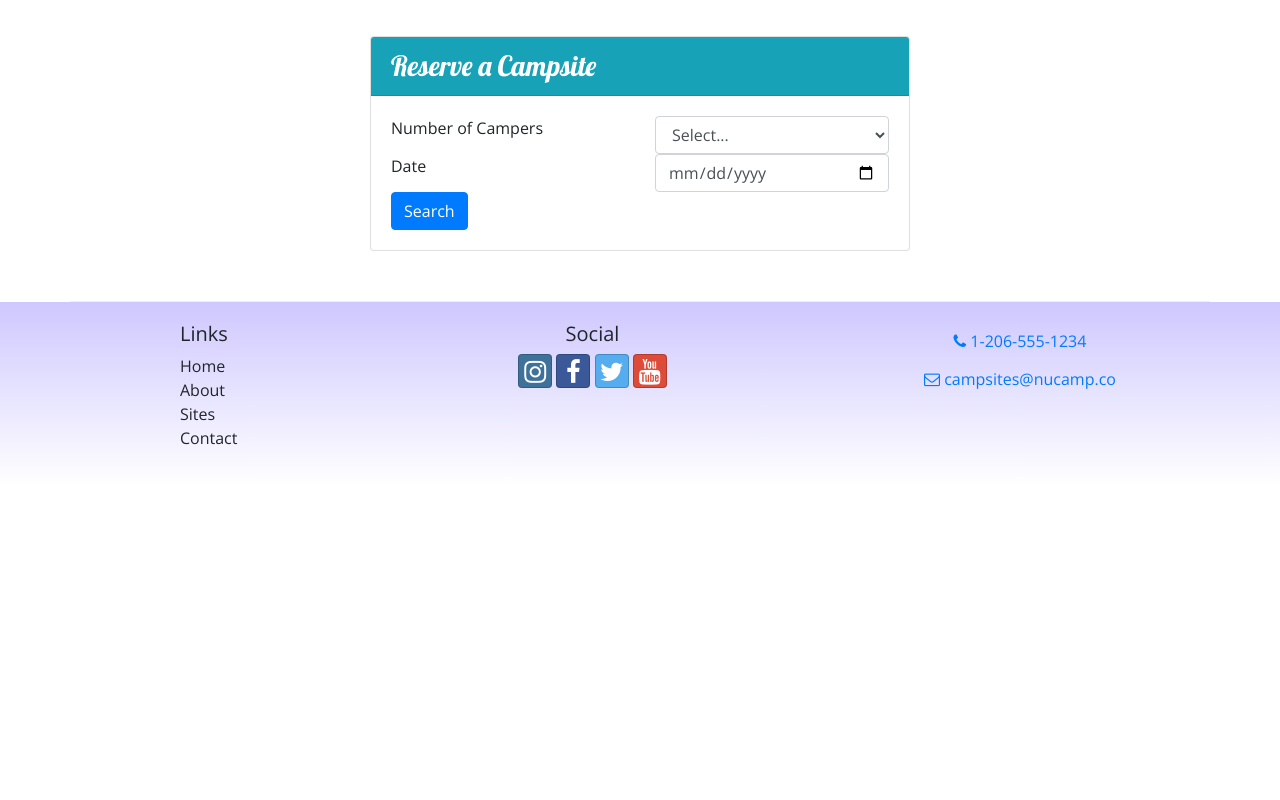
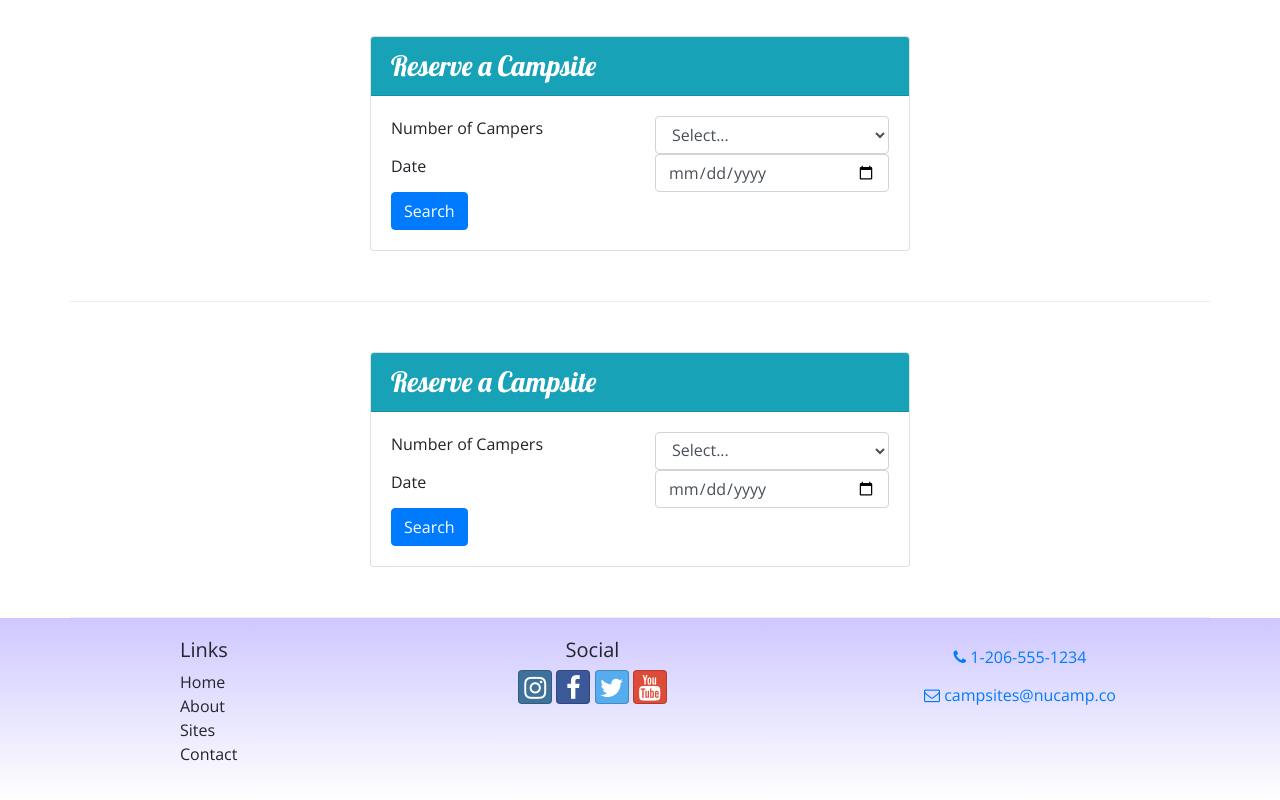
Before and after one commit to cnuno94/nucampsite, a website: page index.html in a window 1280 px wide. Shown: the part 1185-1985 px from the top of the page. Before the commit the page ends 1671 px from the top, so only its background shows below. Drawn offline with nearby package versions, Linux system fonts and the light colour scheme.

Commit message:
Revert "Week 3 Assignment"
This reverts commit f7f7a72ed032258111f85acd3b885d85192bd717.

```diff
--- a/index.html
+++ b/index.html
@@ -202,6 +202,50 @@
                 </div>
             </div>
         </div>
+        <div class="row row-content">
+            <div class="col-sm-6 mx-auto">
+                <div class="card">
+                    <h3 class= "card-header bg-info text-white">Reserve a Campsite</h3>
+                    <div class="card-body">
+                        <form action="" id="reserveForm">
+                            <div class="row">
+                                <div class="col-sm-6">
+                                    <label for="numCampers" >
+                                        Number of Campers
+                                    </label>
+                                </div>
+                                <div class="col-sm-6">
+                                    <select name="numCampers" id="numCampers" class="form-control">
+                                        <option value="">Select...</option>
+                                        <option value="1">1</option>
+                                        <option value="2">2</option>
+                                        <option value="3">3</option>
+                                        <option value="4">4</option>
+                                        <option value="5">5</option>
+                                        <option value="6">6</option>
+                                    </select>
+                                </div>
+                            </div>
+                            <div class="row">
+                                <div class="col-sm-6">
+                                    <label for="date">
+                                        Date
+                                    </label>
+                                </div>
+                                <div class="col-sm-6">
+                                    <input type="date" id="date" name="date" class="form-control">
+                                </div>
+                            </div>
+                            <div class="row">
+                                <div class="col">
+                                    <button type="submit" class="btn btn-primary">Search</button>
+                                </div>
+                            </div>
+                        </form>
+                    </div>
+                </div>
+            </div>
+        </div>
     </div>
     <footer class="site-footer">
         <div class="container">
```
